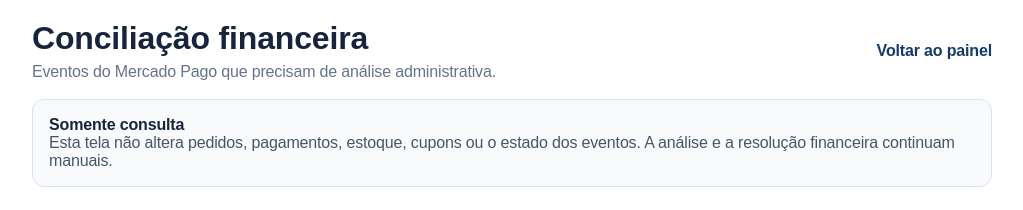
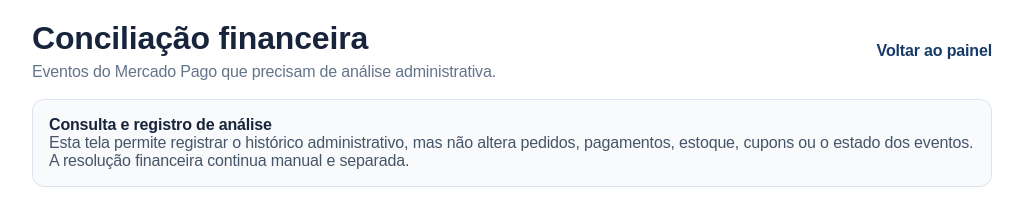
Before and after one commit to jvsnegocioss-prog/marketplace-brasil, a Next.js app: page /admin/conciliacao in a window 1280 px wide. Shown: the top 210 px of the page, without its empty margins (128-1151 px from the left). Built offline with nearby package versions, Linux system fonts and the light colour scheme; no server answers.

Commit message:
fix(admin): clarify reconciliation page audit writes

```diff
--- a/app/admin/conciliacao/page.tsx
+++ b/app/admin/conciliacao/page.tsx
@@ -215,9 +215,9 @@ export default function AdminReconciliationPage() {
       </header>
 
       <section style={{ border: "1px solid #dbe3ef", borderRadius: 12, padding: 16, margin: "18px 0", background: "#f8fafc" }}>
-        <strong>Somente consulta</strong>
+        <strong>Consulta e registro de análise</strong>
         <p style={{ marginBottom: 0, color: "#475569" }}>
-          Esta tela não altera pedidos, pagamentos, estoque, cupons ou o estado dos eventos. A análise e a resolução financeira continuam manuais.
+          Esta tela permite registrar o histórico administrativo, mas não altera pedidos, pagamentos, estoque, cupons ou o estado dos eventos. A resolução financeira continua manual e separada.
         </p>
       </section>
 
```
